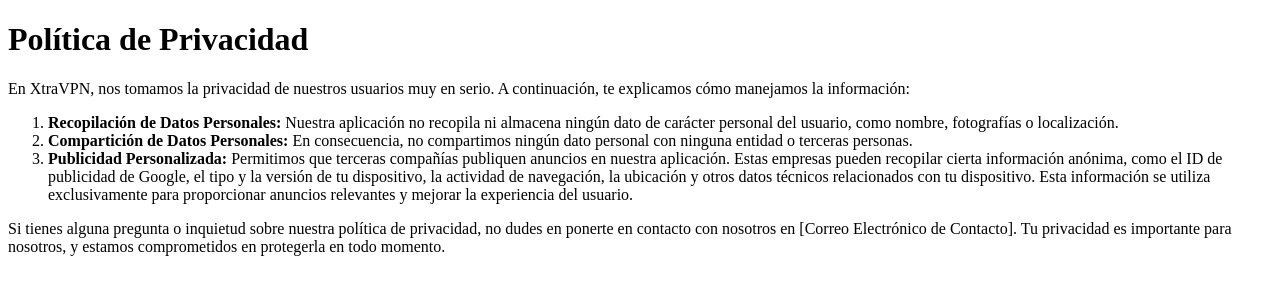
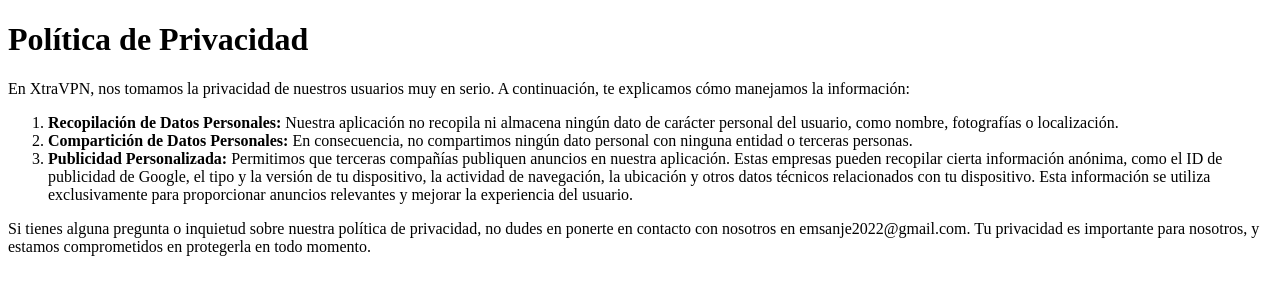
Before and after one commit to geko2023/XtraVPN, a plain HTML site: page index.html in a window 1280 px wide. Drawn offline with Linux system fonts and the light colour scheme.

Commit message:
Update index.html

```diff
--- a/index.html
+++ b/index.html
@@ -11,6 +11,6 @@
     <li><strong>Compartición de Datos Personales:</strong> En consecuencia, no compartimos ningún dato personal con ninguna entidad o terceras personas.</li>
     <li><strong>Publicidad Personalizada:</strong> Permitimos que terceras compañías publiquen anuncios en nuestra aplicación. Estas empresas pueden recopilar cierta información anónima, como el ID de publicidad de Google, el tipo y la versión de tu dispositivo, la actividad de navegación, la ubicación y otros datos técnicos relacionados con tu dispositivo. Esta información se utiliza exclusivamente para proporcionar anuncios relevantes y mejorar la experiencia del usuario.</li>
   </ol>
-  <p>Si tienes alguna pregunta o inquietud sobre nuestra política de privacidad, no dudes en ponerte en contacto con nosotros en [Correo Electrónico de Contacto]. Tu privacidad es importante para nosotros, y estamos comprometidos en protegerla en todo momento.</p>
+  <p>Si tienes alguna pregunta o inquietud sobre nuestra política de privacidad, no dudes en ponerte en contacto con nosotros en emsanje2022@gmail.com. Tu privacidad es importante para nosotros, y estamos comprometidos en protegerla en todo momento.</p>
 </body>
 </html>
```
